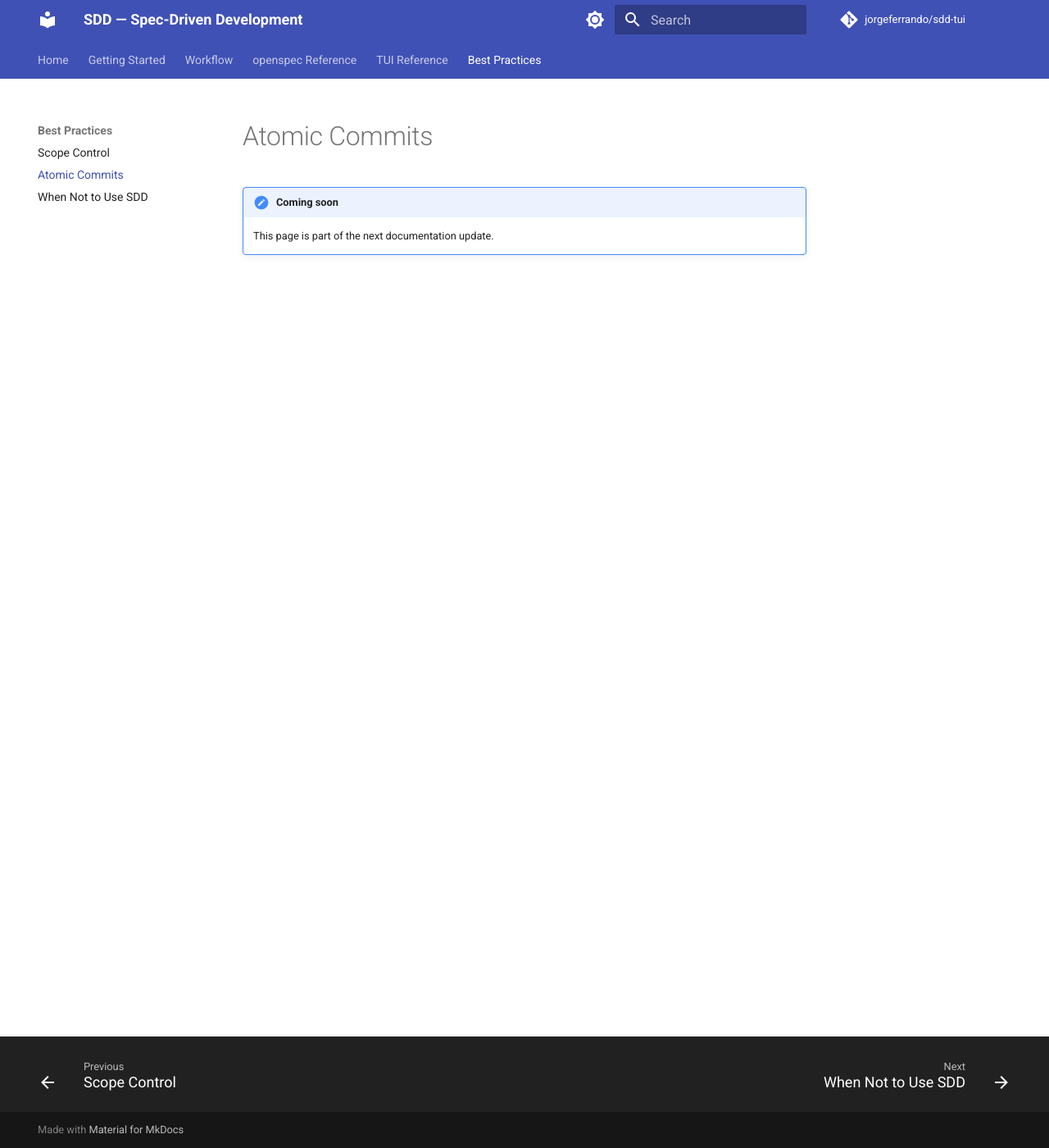
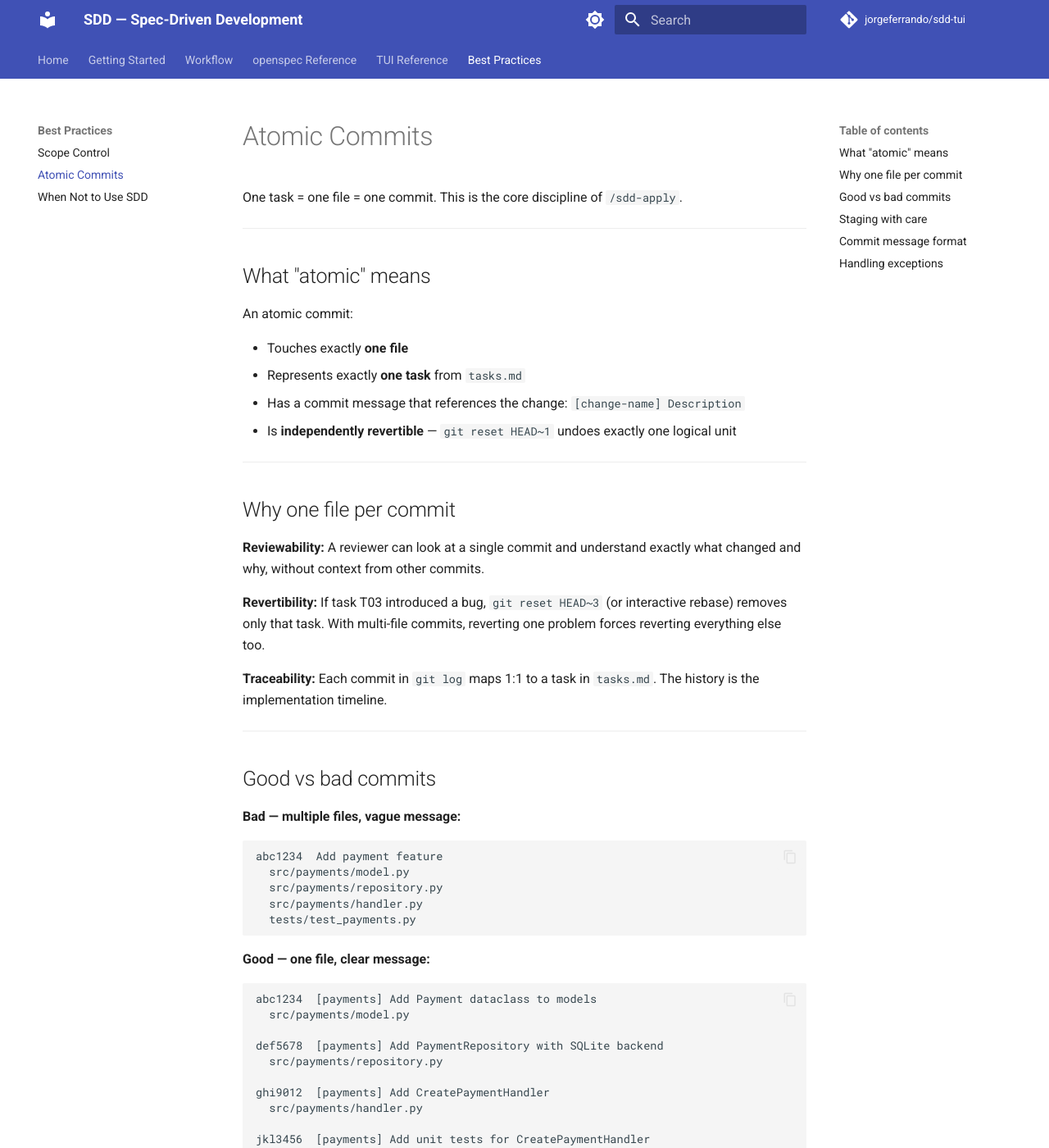
Before and after one commit to jorgeferrando/sdd-tui, an MkDocs documentation site: the page built from docs/best-practices/atomic-commits.md, in a window 1280 px wide and 1400 px high. Shown: the whole window at 82% size. Built offline with MkDocs 1.6.1 and Material for MkDocs 9.7.7, drawn with Linux system fonts in a browser that asks for light colours; comment, search, counter and statistics services are not loaded; some of the changed text lies outside the part shown.

Commit message:
[docs-site-content] Add atomic commits best practice
Co-Authored-By: Claude Sonnet 4.6 <noreply@anthropic.com>

````diff
--- a/docs/best-practices/atomic-commits.md
+++ b/docs/best-practices/atomic-commits.md
@@ -1,4 +1,87 @@
 # Atomic Commits
 
-!!! note "Coming soon"
-    This page is part of the next documentation update.
+One task = one file = one commit. This is the core discipline of `/sdd-apply`.
+
+---
+
+## What "atomic" means
+
+An atomic commit:
+
+- Touches exactly **one file**
+- Represents exactly **one task** from `tasks.md`
+- Has a commit message that references the change: `[change-name] Description`
+- Is **independently revertible** — `git reset HEAD~1` undoes exactly one logical unit
+
+---
+
+## Why one file per commit
+
+**Reviewability:** A reviewer can look at a single commit and understand exactly what changed and why, without context from other commits.
+
+**Revertibility:** If task T03 introduced a bug, `git reset HEAD~3` (or interactive rebase) removes only that task. With multi-file commits, reverting one problem forces reverting everything else too.
+
+**Traceability:** Each commit in `git log` maps 1:1 to a task in `tasks.md`. The history is the implementation timeline.
+
+---
+
+## Good vs bad commits
+
+**Bad — multiple files, vague message:**
+```
+abc1234  Add payment feature
+  src/payments/model.py
+  src/payments/repository.py
+  src/payments/handler.py
+  tests/test_payments.py
+```
+
+**Good — one file, clear message:**
+```
+abc1234  [payments] Add Payment dataclass to models
+  src/payments/model.py
+
+def5678  [payments] Add PaymentRepository with SQLite backend
+  src/payments/repository.py
+
+ghi9012  [payments] Add CreatePaymentHandler
+  src/payments/handler.py
+
+jkl3456  [payments] Add unit tests for CreatePaymentHandler
+  tests/test_payments.py
+```
+
+---
+
+## Staging with care
+
+`/sdd-apply` stages files explicitly (`git add {specific-file}`) — never `git add .` or `git add -A`. This prevents accidentally committing unrelated changes, debug artifacts, or local config files.
+
+---
+
+## Commit message format
+
+```
+[change-name] Verb noun in imperative mood
+```
+
+Examples:
+
+```
+[csv-export] Add ExportFormat enum to models
+[csv-export] Implement CSV serializer
+[csv-export] Wire export endpoint to serializer
+[csv-export] Add unit tests for CSV serializer
+```
+
+The `[change-name]` prefix makes it trivial to `git log --grep='\[csv-export\]'` and see only the commits for that change.
+
+---
+
+## Handling exceptions
+
+Sometimes a task genuinely touches two files (e.g., adding a function and updating its import in `__init__.py`). In this case:
+
+1. Note it in the task: `T03  src/models.py + src/__init__.py — add Payment + re-export`
+2. Stage both files in the same commit
+3. Keep this rare — if it happens often, the task decomposition is too coarse
````
